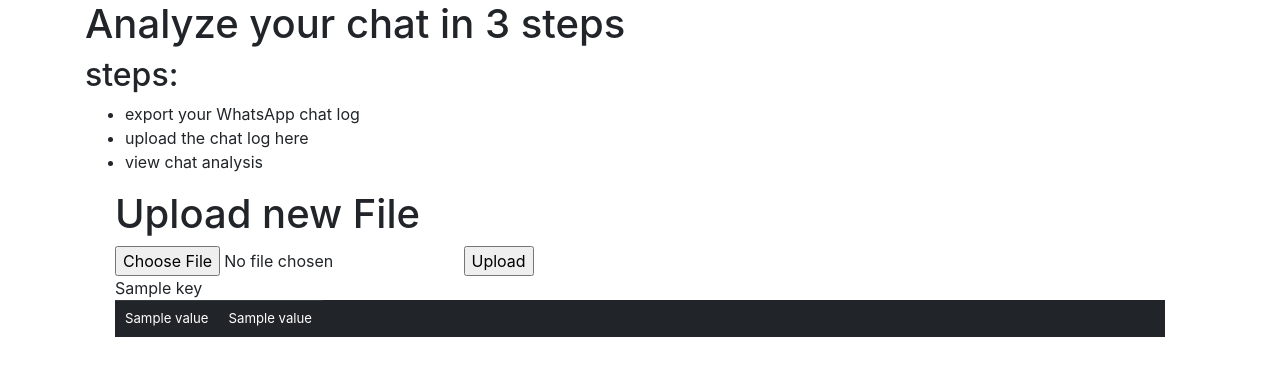
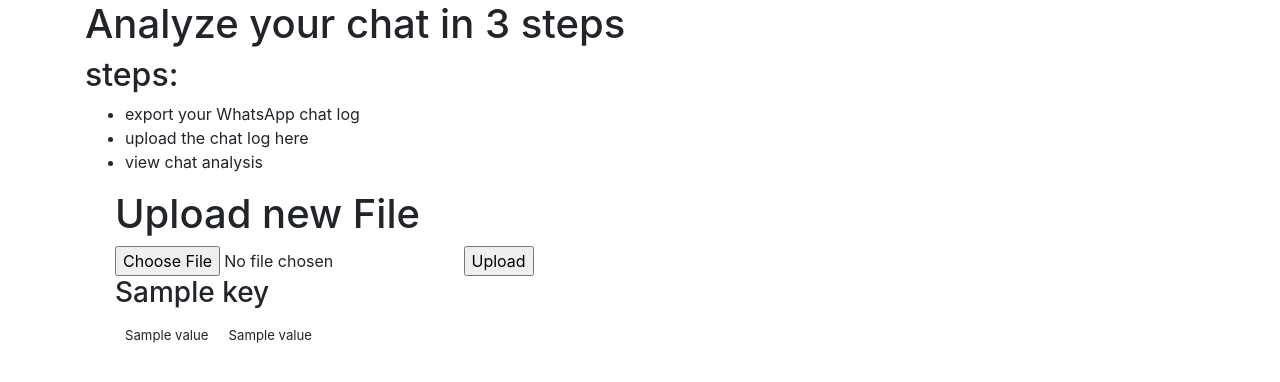
Before and after one commit to hone1er/chatAnalyzer, a Flask app: template templates/home.html in a window 1280 px wide. Shown: the top 382 px of the page. Run offline with Flask 2, Linux system fonts and the light colour scheme; the template is opened without the code that fills it: most values are stand-ins (such as "Sample title", 1, 10 or a date in 2020); some libraries are stand-ins or nearby versions.

Commit message:
styling change to tables

```diff
--- a/app.py
+++ b/app.py
@@ -112,8 +112,8 @@
                     new_word = ''.join([i.lower() for i in word if i.isalpha()])
                     if new_word.lower() not in remove_words and 32 >= len(new_word) >= 1 :
 
-                        word = word.rstrip('"\n().,!?#@&*$').split(".")[0].lower()
-                        word_counts[name].append(word)
+                        new_word = new_word.rstrip('"\n().,!?#@&*$').split(".")[0].lower()
+                        word_counts[name].append(new_word)
                     else:
                         print(word)
             except IndexError:
--- a/static/styles/style.css
+++ b/static/styles/style.css
@@ -1,9 +1,7 @@
 body {
 
 }
-table.dataTable tbody tr {
-  background-color: unset !important;
-}
+
 table.dataTable thead .sorting_asc, .sorting_desc, .sorting {
   background-image: none !important;
 }
@@ -24,6 +22,9 @@
   width: fit-content;
   display: inline-block;
   max-height: 400px;
+}
+tr:nth-of-type(odd) {
+  background-color: rgba(255,255,255,.05) !important;
 }
 .span3 {
   height: 100px !important;
--- a/templates/home.html
+++ b/templates/home.html
@@ -19,9 +19,9 @@
     </form>
 
     {% for key, value in words.items() %}
-    <caption>{{key}}</caption>
-    <table class="table table-responsive table-striped table-dark"
-    style="width:100%"
+    <h3>{{key}}</h3>
+    <table class="table table-sm table-responsive display"
+    style="width:fit-content"
     data-toggle="table"
     data-height="460"
     data-pagination="true"
```
